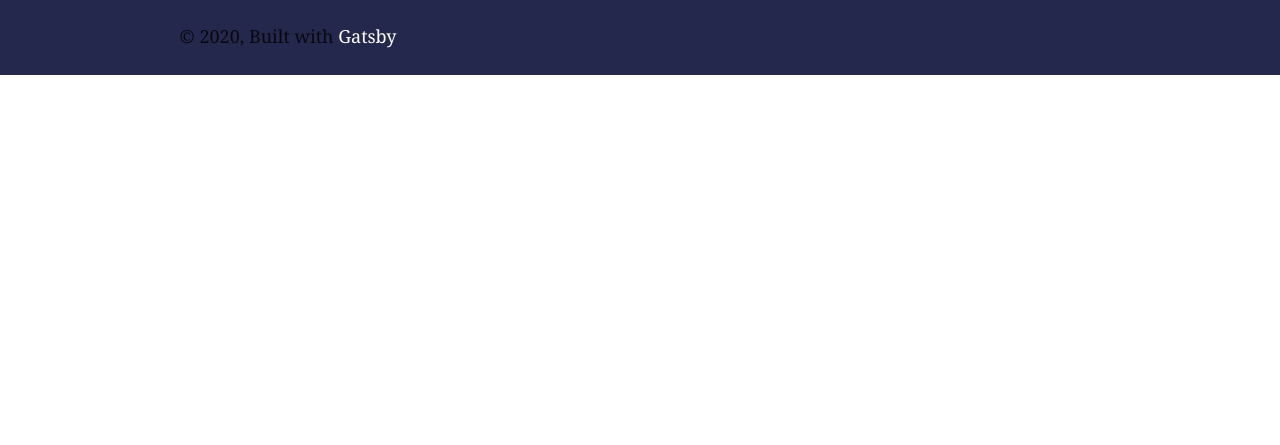
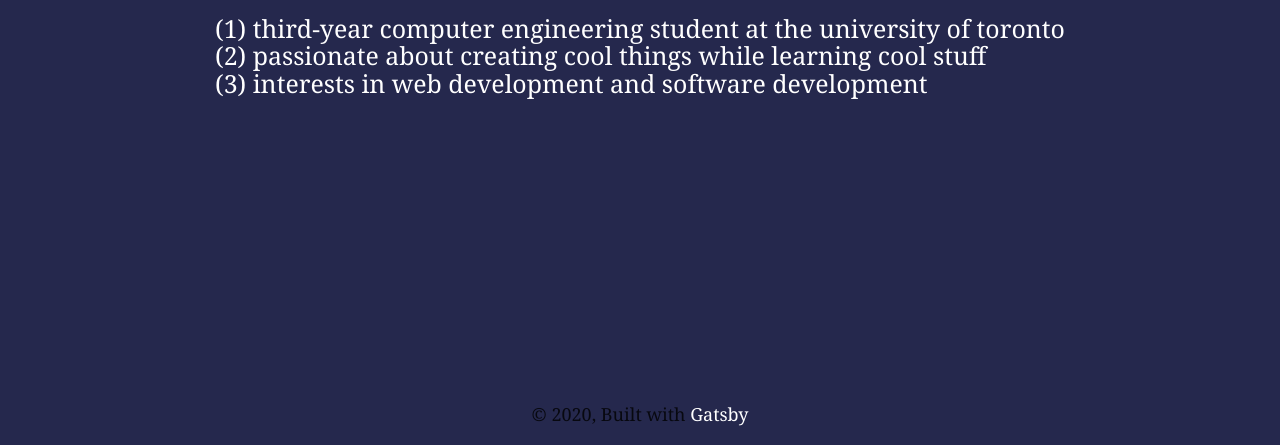
Before and after one commit to nurinfazil/nurinfazil.github.io, a Gatsby site: page / in a window 1280 px wide. Shown: the part 355-800 px from the top of the page. Built offline with nearby package versions, Linux system fonts and the light colour scheme; Gatsby itself is replaced by a stand-in of ours.

Commit message:
Fixed footer and issues with the page not being 100% view height.

```diff
--- a/src/components/layout.css
+++ b/src/components/layout.css
@@ -263,7 +263,7 @@ h3 {
   padding-right: 0;
   padding-top: 0;
   margin-bottom: 1.45rem;
-  color: inherit;
+  color: white;
   font-family:  georgia, serif;
   font-weight: normal;
   text-rendering: optimizeLegibility;
@@ -279,7 +279,7 @@ h4 {
   padding-right: 0;
   padding-top: 0;
   margin-bottom: 1.45rem;
-  color: inherit;
+  color: white;
   font-family:  georgia, serif;
   font-weight: normal;
   text-rendering: optimizeLegibility;
--- a/src/components/layout.js
+++ b/src/components/layout.js
@@ -25,7 +25,7 @@ const Layout = ({ children }) => {
 
   return (
     <>
-    <div style = {{background: '#25284D'}}>
+    <div style = {{background: '#25284D', height: '100vh', width: '100vw'}}>
       <Header siteTitle={data.site.siteMetadata.title} />
       <div
         style={{
@@ -35,7 +35,7 @@ const Layout = ({ children }) => {
         }}
       >
         <main>{children}</main>
-        <footer>
+        <footer style = {{position: 'fixed', bottom: '1rem', left: 0, width: '100%', textAlign: 'center'}}>
           © {new Date().getFullYear()}, Built with
           {` `}
           <a href="https://www.gatsbyjs.org">Gatsby</a>
--- a/src/pages/index.js
+++ b/src/pages/index.js
@@ -9,8 +9,8 @@ const IndexPage = () => (
     <Layout>
       <SEO title="Home" />
       <div style={{
-          width: '100%',
-          height: '100%'
+          display: 'flex',
+          flexDirection: 'column'
         }}>
           <h1 style = {{ textAlign: 'center', marginBottom: 0}}>
             hey welcome to my site! I'm
@@ -23,9 +23,15 @@ const IndexPage = () => (
               Nur•in
             </span>
           </h1>
-          <h2 style = {{ textAlign: 'center', color: '#29658B'}}>
+          <h2 style = {{ textAlign: 'center', color: '#29658B', marginBottom: '1rem'}}>
             /noor-in/
           </h2>
+          <div style = {{display: 'flex', flexDirection: 'column', alignItems: 'flex-start', alignSelf: 'center'}}>
+            <h3 style = {{textAlign: 'center', margin: 0}}>(1) third-year computer engineering student at the university of toronto </h3>
+            <h3 style = {{textAlign: 'center', margin: 0}}>(2) passionate about creating cool things while learning cool stuff </h3>
+            <h3 style = {{textAlign: 'center', margin: 0}}>(3) interests in web development and software development </h3>
+          </div>
+
 
         </div>
     </Layout>
```
